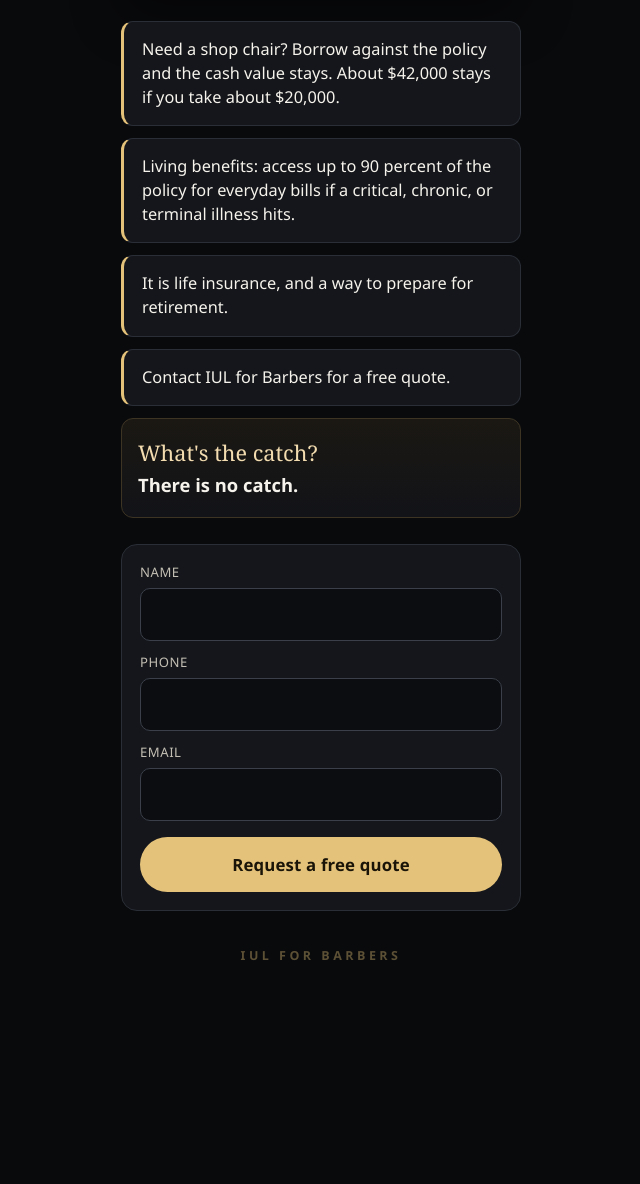
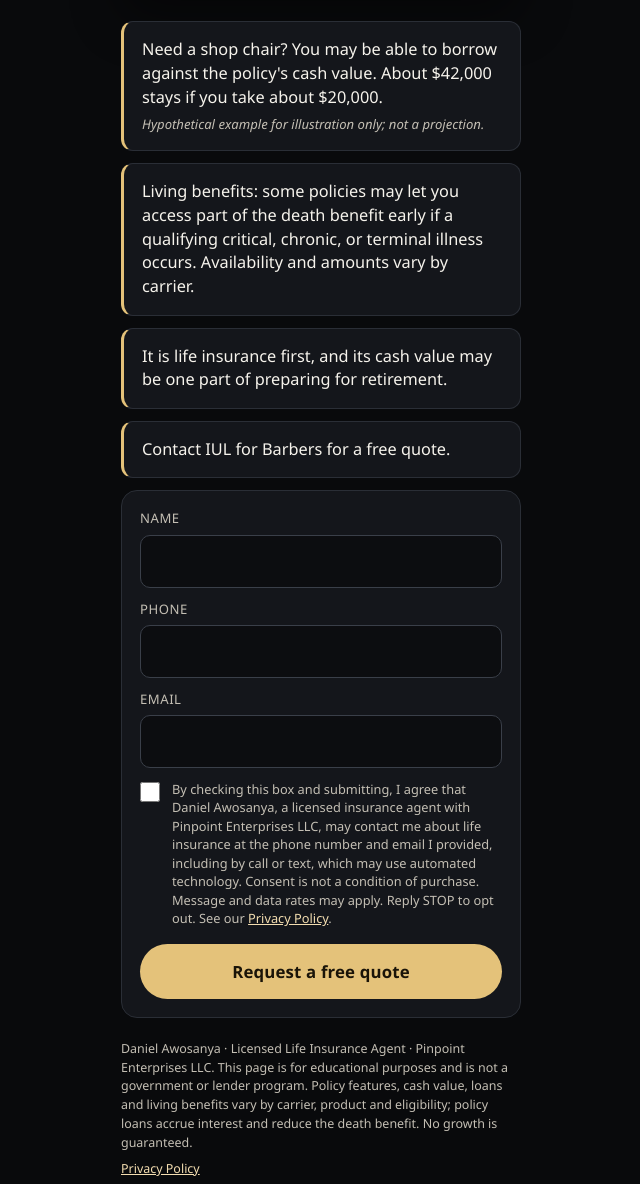
Before and after one commit to danielawosanya-jpg/iul-pages, a plain HTML site: page barbers/index.html in a window 1280 px wide. Shown: the part 896-2080 px from the top of the page, without its empty margins (319-959 px from the left). Before the commit the page ends 1933 px from the top, so only its background shows below. Drawn offline with Linux system fonts and the light colour scheme.

Commit message:
Lead forms: add consent checkbox, honeypot, disclosures; remove non-compliant copy
- Add required TCPA-style consent checkbox (name=consent) with Privacy link
- Add FormSubmit _honey honeypot (keep _captcha=false, same endpoint)
- Add agent/educational disclosure footer with Privacy link
- Remove 'What's the catch? There is no catch.' section
- Soften loan/living-benefit/retirement claims; label example numbers as hypothetical

```diff
--- a/barbers/index.html
+++ b/barbers/index.html
@@ -80,23 +80,12 @@
       border-radius: 12px;
       font-size: 1.02rem;
     }
-    .catch {
-      margin: 8px 0 26px;
-      padding: 18px 16px;
-      border-radius: 12px;
-      background: linear-gradient(180deg, #1b1813, #121318);
-      border: 1px solid #3d3424;
-    }
-    .catch p { margin: 0; }
-    .catch .q {
-      color: var(--gold-2);
-      font-family: Georgia, "Iowan Old Style", Palatino, serif;
-      font-size: 1.35rem;
-      margin-bottom: 4px;
-    }
-    .catch .a {
-      font-size: 1.15rem;
-      font-weight: 700;
+    .example-note {
+      display: block;
+      margin-top: 6px;
+      font-size: 0.82rem;
+      color: var(--muted);
+      font-style: italic;
     }
     form {
       display: grid;
@@ -167,6 +156,32 @@
       border-color: #6a2626;
     }
     .thanks a { color: inherit; }
+    label.consent {
+      display: grid;
+      grid-template-columns: 22px 1fr;
+      align-items: start;
+      gap: 10px;
+      font-size: 0.8rem;
+      line-height: 1.45;
+      letter-spacing: 0;
+      text-transform: none;
+      color: var(--muted);
+    }
+    label.consent input {
+      width: 20px;
+      height: 20px;
+      margin: 2px 0 0;
+      padding: 0;
+      accent-color: var(--gold);
+    }
+    .consent a, .disclosure a { color: var(--gold-2); }
+    .disclosure {
+      margin: 22px 0 0;
+      font-size: 0.78rem;
+      line-height: 1.5;
+      color: var(--muted);
+    }
+    .disclosure p { margin: 0 0 8px; }
     .mark {
       margin: 36px 0 0;
       text-align: center;
@@ -189,21 +204,18 @@
       </video>
     </div>
     <ul>
-        <li>Need a shop chair? Borrow against the policy and the cash value stays. About $42,000 stays if you take about $20,000.</li>
-        <li>Living benefits: access up to 90 percent of the policy for everyday bills if a critical, chronic, or terminal illness hits.</li>
-        <li>It is life insurance, and a way to prepare for retirement.</li>
+        <li>Need a shop chair? You may be able to borrow against the policy's cash value. About $42,000 stays if you take about $20,000. <span class="example-note">Hypothetical example for illustration only; not a projection.</span></li>
+        <li>Living benefits: some policies may let you access part of the death benefit early if a qualifying critical, chronic, or terminal illness occurs. Availability and amounts vary by carrier.</li>
+        <li>It is life insurance first, and its cash value may be one part of preparing for retirement.</li>
         <li>Contact IUL for Barbers for a free quote.</li>
     </ul>
-    <section class="catch" aria-label="What's the catch">
-      <p class="q">What's the catch?</p>
-      <p class="a">There is no catch.</p>
-    </section>
     <form id="quote" action="https://formsubmit.co/d9f6c9a2a6f182733b15ae490ac27c50" method="POST">
       <input type="hidden" name="_subject" value="New IUL for Barbers lead">
       <input type="hidden" name="page" value="barbers">
       <input type="hidden" name="_template" value="table">
       <input type="hidden" name="_captcha" value="false">
       <input type="hidden" name="_next" value="https://danielawosanya-jpg.github.io/iul-pages/barbers/?sent=1">
+      <input type="text" name="_honey" style="display:none" tabindex="-1" autocomplete="off" aria-hidden="true">
       <label>Name
         <input name="name" type="text" autocomplete="name" required>
       </label>
@@ -213,9 +225,17 @@
       <label>Email
         <input name="email" type="email" autocomplete="email" required>
       </label>
+      <label class="consent">
+        <input type="checkbox" name="consent" value="yes" required>
+        <span>By checking this box and submitting, I agree that Daniel Awosanya, a licensed insurance agent with Pinpoint Enterprises LLC, may contact me about life insurance at the phone number and email I provided, including by call or text, which may use automated technology. Consent is not a condition of purchase. Message and data rates may apply. Reply STOP to opt out. See our <a href="../privacy/">Privacy Policy</a>.</span>
+      </label>
       <button type="submit">Request a free quote</button>
       <p class="thanks" id="thanks" role="status">Thank you. We have your request for a free quote.</p>
     </form>
+    <footer class="disclosure">
+      <p>Daniel Awosanya · Licensed Life Insurance Agent · Pinpoint Enterprises LLC. This page is for educational purposes and is not a government or lender program. Policy features, cash value, loans and living benefits vary by carrier, product and eligibility; policy loans accrue interest and reduce the death benefit. No growth is guaranteed.</p>
+      <p><a href="../privacy/">Privacy Policy</a></p>
+    </footer>
     <p class="mark">IUL FOR BARBERS</p>
   </main>
   <script>
```
Also changed, not shown: truckers/index.html (+42 -22 lines).
